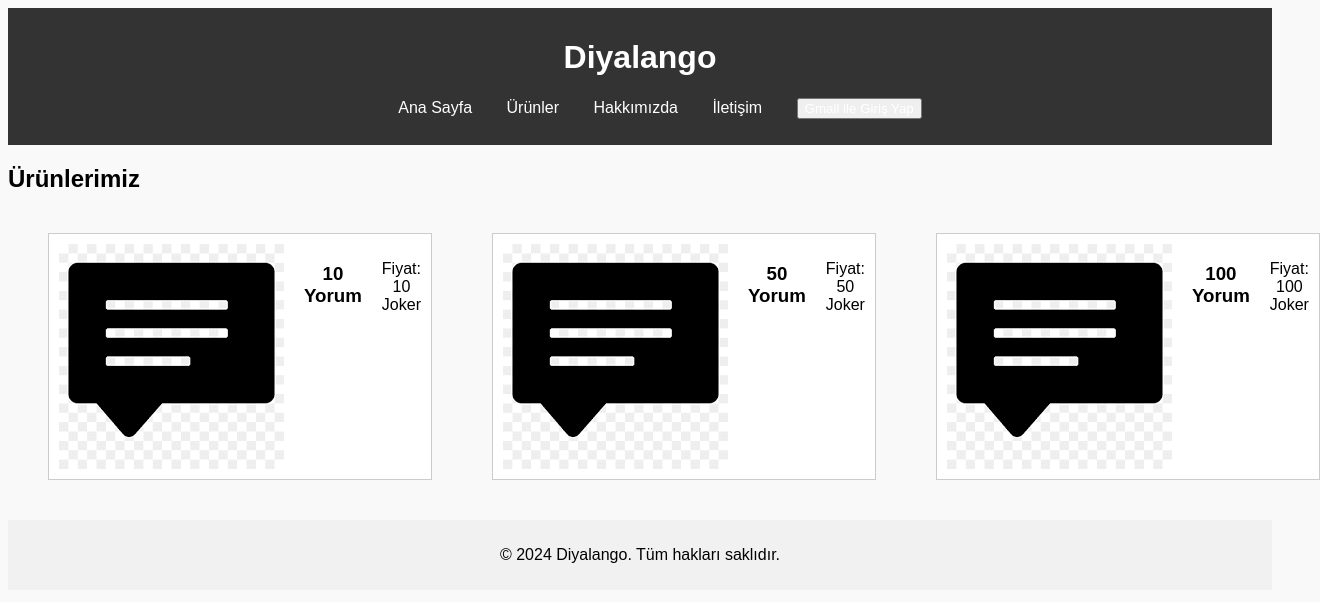
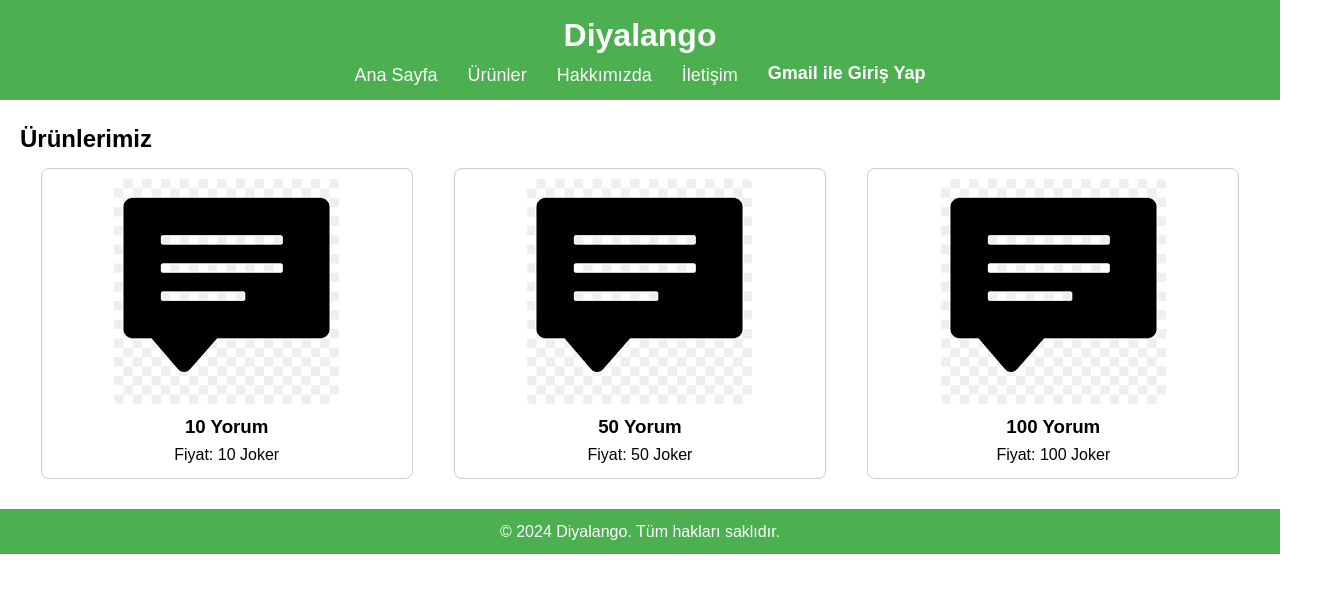
Before and after one commit to Diyalango/diyalango, a plain HTML site: page index.html in a window 1280 px wide. Both pictures are taken after a click on the link "Ürünler". Shown: the whole page, 1320 px wide, since content can reach past the window. Drawn offline with Linux system fonts and the light colour scheme; a script that the page names is missing.

Commit message:
Güncellemeler yapıldı

```diff
--- a/styles.css
+++ b/styles.css
@@ -1,50 +1,85 @@
+* {
+  margin: 0;
+  padding: 0;
+  box-sizing: border-box;
+}
+
 body {
   font-family: Arial, sans-serif;
-  background-color: #f9f9f9;
+  line-height: 1.6;
 }
 
 header {
-  background-color: #333;
-  color: white;
-  padding: 10px 20px;
+  background: #4CAF50; /* Ana renk */
+  color: #fff; /* Yazı rengi */
+  padding: 10px 0;
+}
+
+header h1 {
   text-align: center;
 }
 
 nav ul {
-  list-style-type: none;
+  list-style: none;
+  display: flex;
+  justify-content: center;
 }
 
 nav ul li {
-  display: inline;
   margin: 0 15px;
 }
 
-nav ul li a, nav ul li button {
-  color: white;
+nav ul li a,
+nav ul li button {
+  color: #fff;
   text-decoration: none;
+  font-size: 18px;
+  background: none;
+  border: none;
+  cursor: pointer;
 }
 
-.product-grid, .product-card {
-  display: grid;
-  grid-template-columns: repeat(3, 1fr);
-  gap: 20px;
-  margin: 20px;
+nav ul li button {
+  font-weight: bold;
+}
+
+.hero {
+  text-align: center;
+  padding: 50px 20px;
+  background: #f4f4f4;
+}
+
+.products {
+  padding: 20px;
+}
+
+.product-grid {
+  display: flex;
+  justify-content: space-around;
+  flex-wrap: wrap;
 }
 
 .product-card {
+  background: #fff;
   border: 1px solid #ccc;
+  border-radius: 8px;
   padding: 10px;
+  margin: 10px;
   text-align: center;
-  background-color: #fff;
-  transition: transform 0.2s;
+  width: 30%; /* Ürün kartlarının genişliği */
 }
 
-.product-card:hover {
-  transform: scale(1.05);
+.product-card img {
+  max-width: 100%;
+  border-radius: 5px;
 }
 
 footer {
   text-align: center;
-  padding: 10px;
-  background-color: #f1f1f1;
+  padding: 10px 0;
+  background: #4CAF50;
+  color: #fff;
+  position: relative;
+  bottom: 0;
+  width: 100%;
 }
```
Also changed, not shown: index.html (+1 -2 lines).
